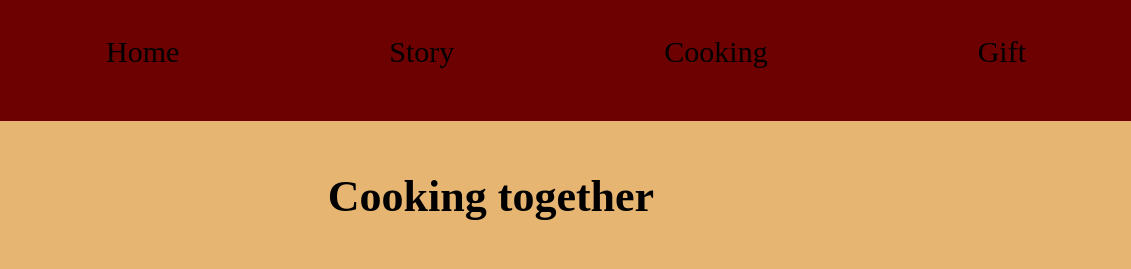
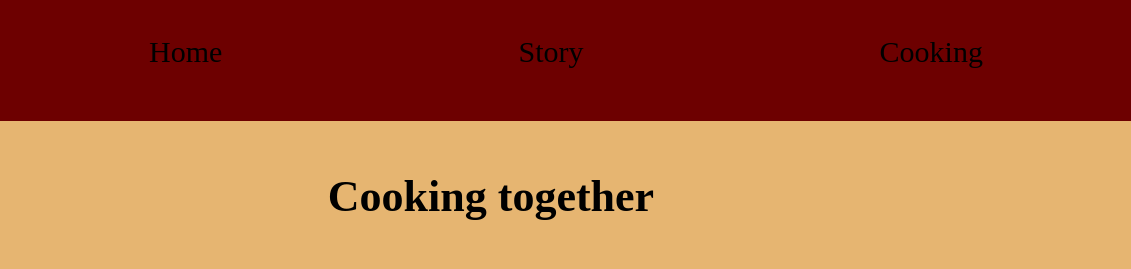
Before and after one commit to Cryspaulino/gift, a plain HTML site: page cooking.html in a window 1280 px wide. Shown: the top 269 px of the page, 149-1280 px from the left. Drawn offline with Linux system fonts and the light colour scheme; a web font is replaced by a local one.

Commit message:
changing details

```diff
--- a/cooking.html
+++ b/cooking.html
@@ -17,7 +17,7 @@
             <a href="index.html">Home</a>
             <a href="story.html">Story</a>
             <a href="cooking.html">Cooking</a>
-            <a href="gift.html">Gift</a>
+            <!-- <a href="gift.html">Gift</a> -->
         </nav>
     </header>
     <main>
```
Also changed, not shown: gift.html (+1 -1 lines), index.html (+1 -1 lines), story.html (+1 -1 lines).
